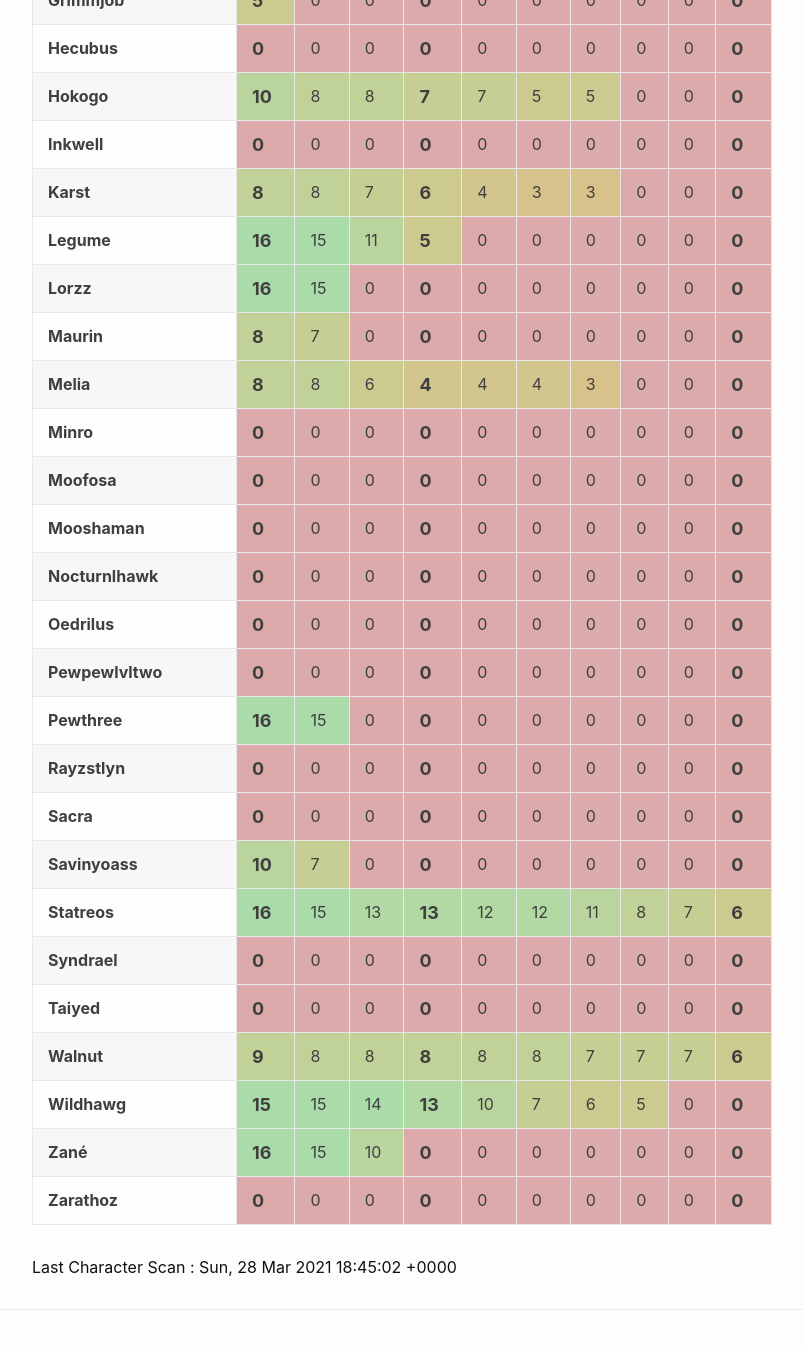
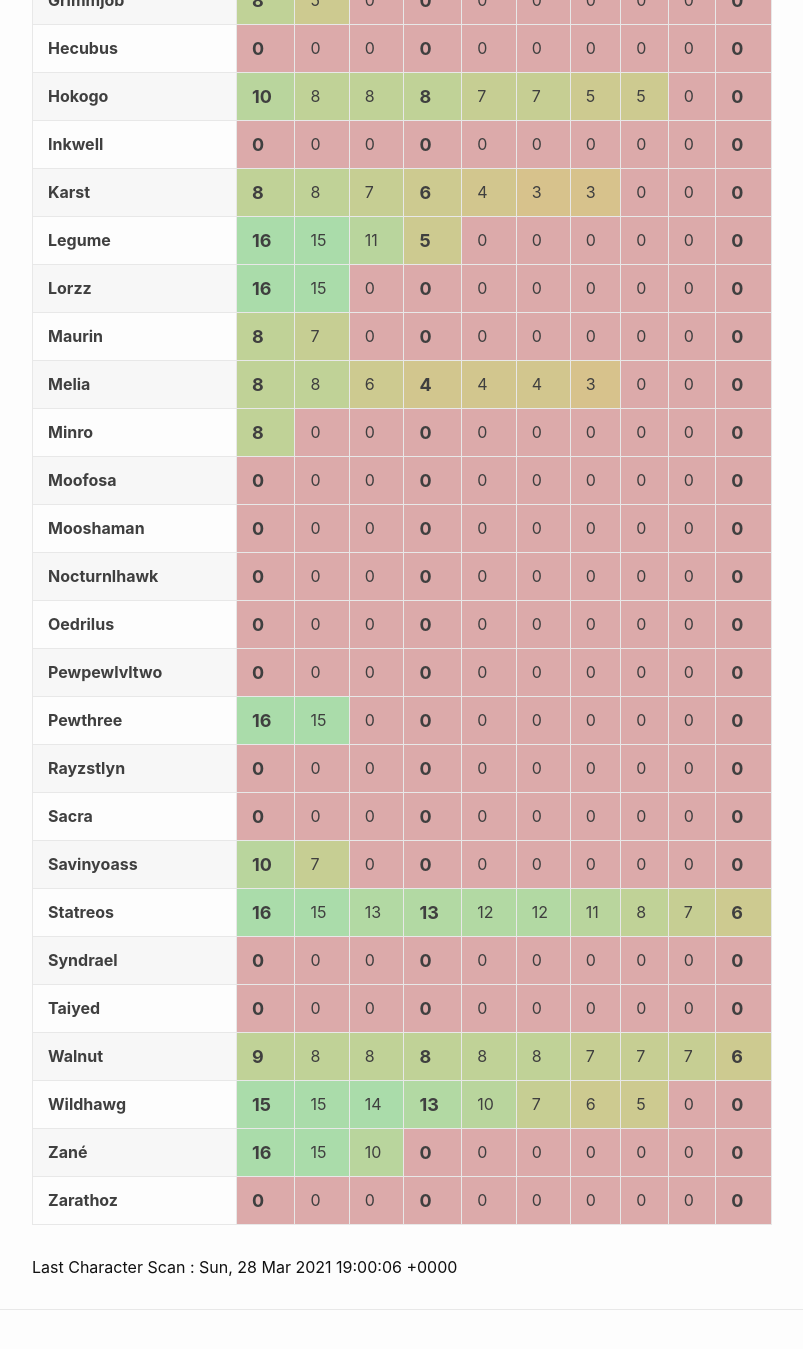
Before and after one commit to eldertribunal/keystonetracker, a Jekyll site: the page built from weekly.md, in a window 1280 px wide and 1400 px high, scrolled down 890 px. Shown: the top 1349 px of the window, without its empty margins (126-929 px from the left). Built offline with Jekyll 4.4.1, drawn with Linux system fonts in a browser that asks for light colours.

Commit message:
auto scan Sun Mar 28 19:00:54 UTC 2021

```diff
--- a/_data/scanned.json
+++ b/_data/scanned.json
@@ -1,3 +1,3 @@
 {
-  "timestamp": 1616957102
+  "timestamp": 1616958006
 }
--- a/_data/weekly.json
+++ b/_data/weekly.json
@@ -4,7 +4,7 @@
     "dungeons": [
       14,
       13,
-      0,
+      8,
       0,
       0,
       0,
@@ -197,7 +197,7 @@
   {
     "name": "Minro",
     "dungeons": [
-      0,
+      8,
       0,
       0,
       0,
@@ -485,11 +485,11 @@
       10,
       8,
       8,
+      8,
       7,
       7,
       5,
       5,
-      0,
       0,
       0
     ]
@@ -512,8 +512,8 @@
   {
     "name": "Grimmjob",
     "dungeons": [
+      8,
       5,
-      0,
       0,
       0,
       0,
```
